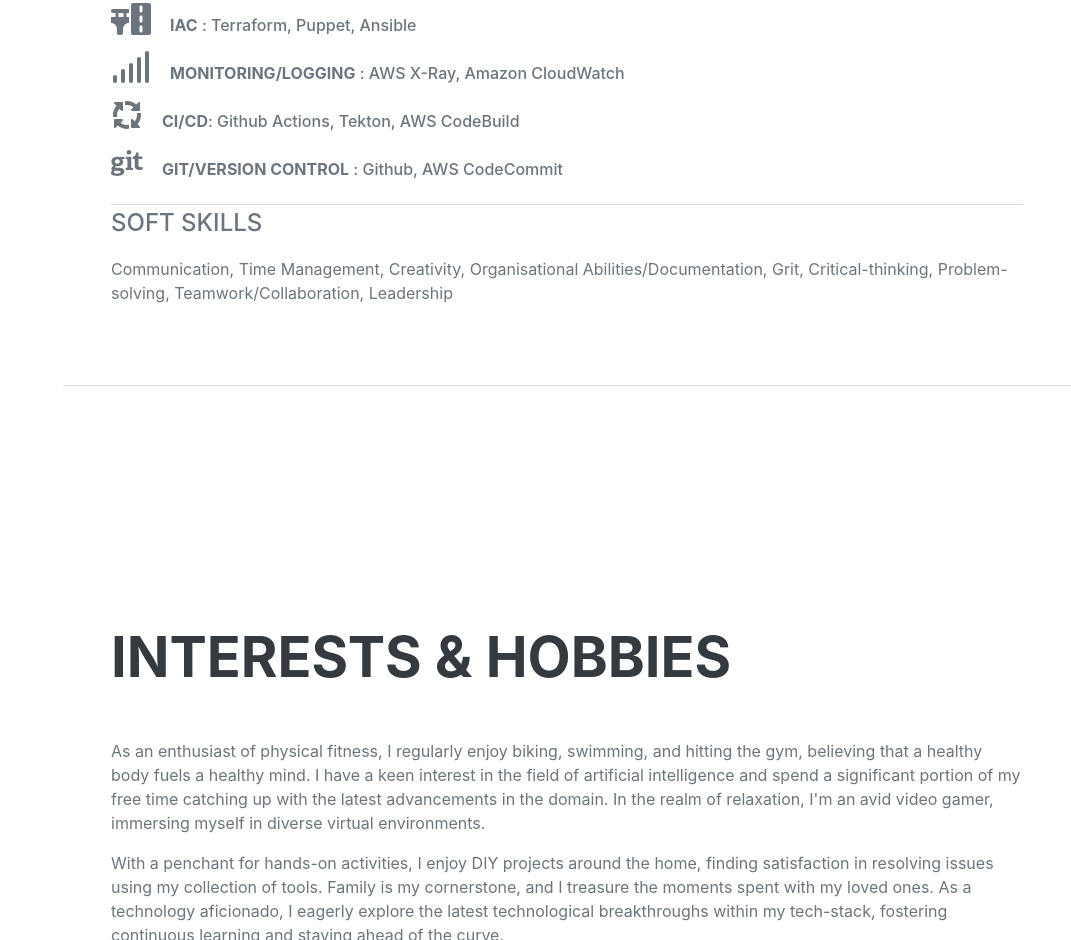
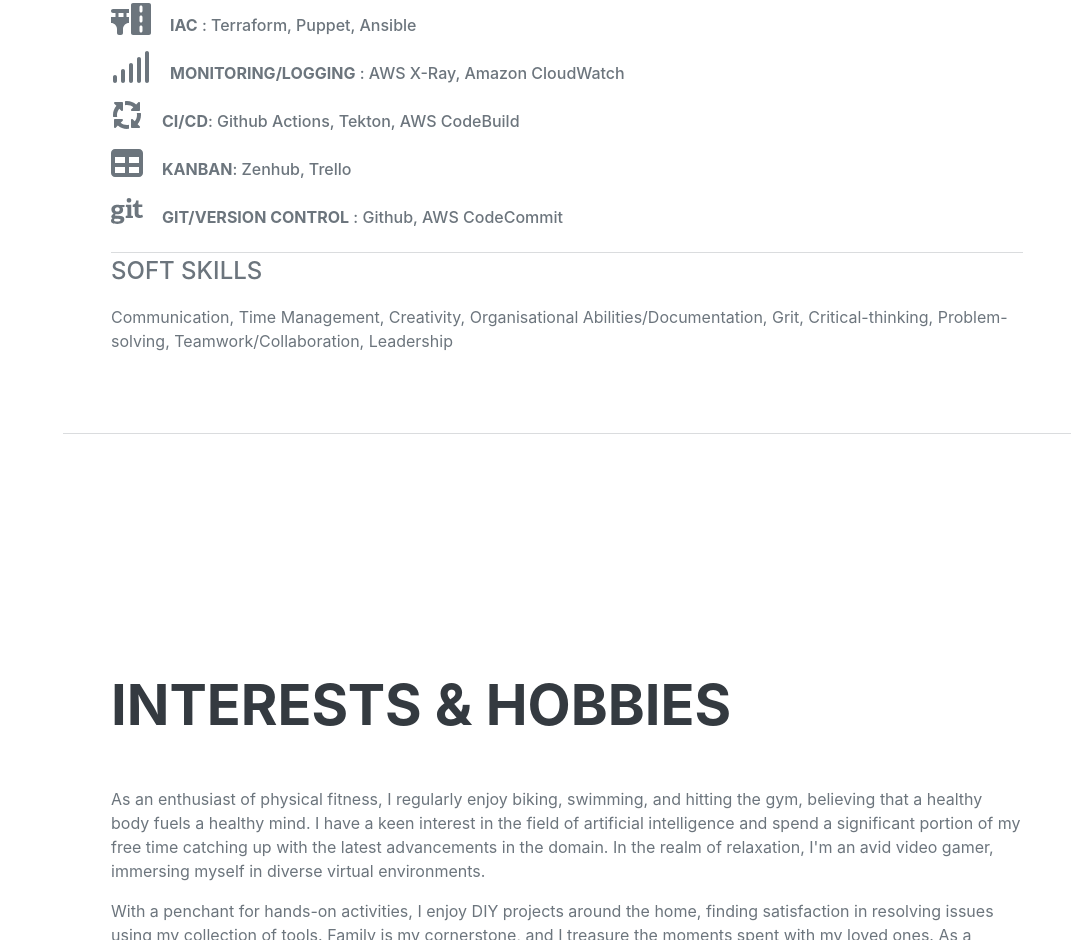
Before and after one commit to chesahkalu/my_resume, a plain HTML site: page index.html in a window 1280 px wide. Shown: the part 4529-5469 px from the top of the page, without its empty margins (209-1280 px from the left). Drawn offline with nearby package versions, Linux system fonts and the light colour scheme; a web font is replaced by a local one.

Commit message:
Skills section

```diff
--- a/index.html
+++ b/index.html
@@ -197,7 +197,9 @@
                             <i class="fa-solid fa-arrows-spin"></i>
                           <span class="dev-name"> <b>CI/CD</b>: Github Actions, Tekton, AWS CodeBuild </span>
                         </li>
-
+                        <li class="list-inline-item">
+                            <i class="fa-solid fa-table"></i>
+                          <span class="dev-name"> <b>KANBAN</b>: Zenhub, Trello </span>
                         </li>
                         <li class="list-inline-item">
                           <i class="fab fa-git "></i>
```
